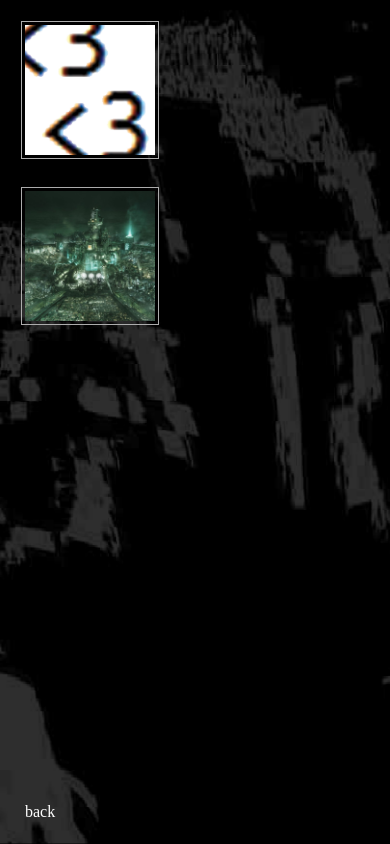
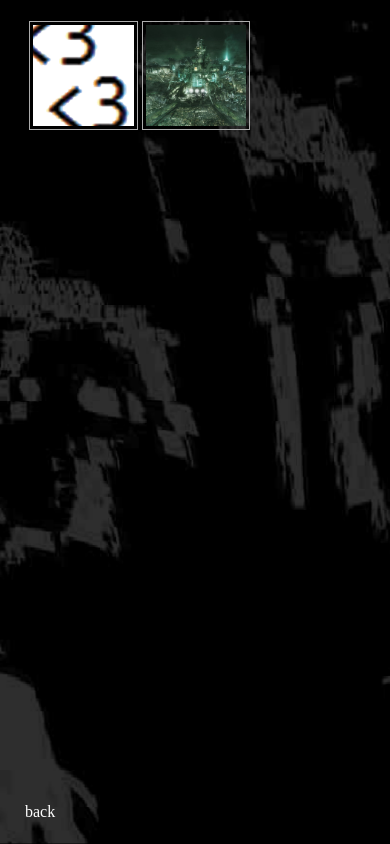
Before and after one commit to bleach2004/bleach.fish, a React (Vite) app in the folder site/: page /audio in a window 390 px wide. Built offline with nearby package versions, Linux system fonts and the light colour scheme.

Commit message:
Tweak audio grid sizing and allow art uploads

```diff
--- a/site/src/Audio.tsx
+++ b/site/src/Audio.tsx
@@ -4,25 +4,13 @@ import { songs } from './music/tracks'
 const Audio: React.FC = () => {
   return (
     <div className="wrapper">
-      <div
-        style={{
-          display: 'grid',
-          width: 'min(var(--content-lane-width), calc(100vw - 2rem))',
-          gridTemplateColumns: 'repeat(auto-fill, minmax(130px, 1fr))',
-          gap: '16px',
-        }}
-      >
+      <div className="audio-grid">
         {songs.map((song) => (
           <Link key={song.id} to={`/audio/${song.id}`} style={{ textDecoration: 'none', display: 'block' }}>
             <img
               className="cover"
               src={song.coverArt}
               alt={song.title}
-              style={{
-                width: '100%',
-                maxWidth: '150px',
-                cursor: 'pointer',
-              }}
             />
           </Link>
         ))}
--- a/site/src/index.css
+++ b/site/src/index.css
@@ -4,7 +4,7 @@
   --secondary-color: rgb(77, 77, 77);
   --side-image-width: clamp(180px, 24vw, 320px);
   --center-lane-gap: clamp(24px, 4vw, 56px);
-  --content-lane-width: min(620px, calc(100vw - (2 * (var(--side-image-width) + var(--center-lane-gap))) - 4rem));
+  --content-lane-width: calc(100vw - (2 * (var(--side-image-width) + var(--center-lane-gap))) - 4rem);
   --media-width: clamp(130px, 32vw, 220px);
   --post-media-width: clamp(200px, 42vw, 320px);
   --times-text-size: 20px;
@@ -141,6 +141,20 @@ a {
   width: 150px;
 }
 
+.audio-grid {
+  display: grid;
+  width: min(var(--content-lane-width), calc(100vw - 4rem));
+  padding: 0 0.75rem;
+  grid-template-columns: repeat(auto-fit, 147px);
+  gap: 16px;
+}
+
+.audio-grid .cover {
+  width: 147px;
+  justify-self: center;
+  cursor: pointer;
+}
+
 .cover-static {
   outline-style: solid;
   outline-color: var(--primary-color);
@@ -259,6 +273,18 @@ a {
     margin-bottom: 20px;
   }
 
+  .audio-grid {
+    width: calc(100vw - 3rem);
+    padding: 0 0.5rem;
+    grid-template-columns: repeat(3, minmax(0, 1fr));
+    gap: 12px;
+  }
+
+  .audio-grid .cover {
+    max-width: 109px;
+    width: 100%;
+  }
+
 
   .track-title {
     margin-left: 0;
@@ -279,6 +305,19 @@ a {
   }
 }
 
+@media (min-width: 669px) and (max-width: 1024px) {
+  .audio-grid {
+    width: min(var(--content-lane-width), calc(100vw - 4rem));
+    grid-template-columns: repeat(3, minmax(0, 1fr));
+    gap: 14px;
+  }
+
+  .audio-grid .cover {
+    max-width: 132px;
+    width: 100%;
+  }
+}
+
 @media (max-width: 450px) {
   :root {
     --times-text-size: 16px;
@@ -288,4 +327,10 @@ a {
     width: 60%;
     margin-bottom: 20px;
   }
+
+  .audio-grid .cover {
+    width: 100%;
+    margin-bottom: 0;
+    max-width: 105px;
 }
+}
```
